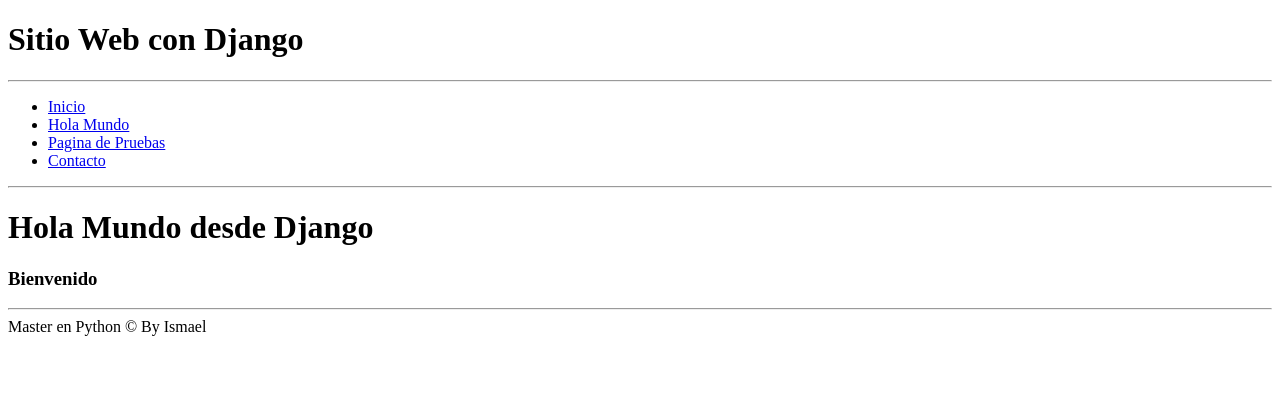
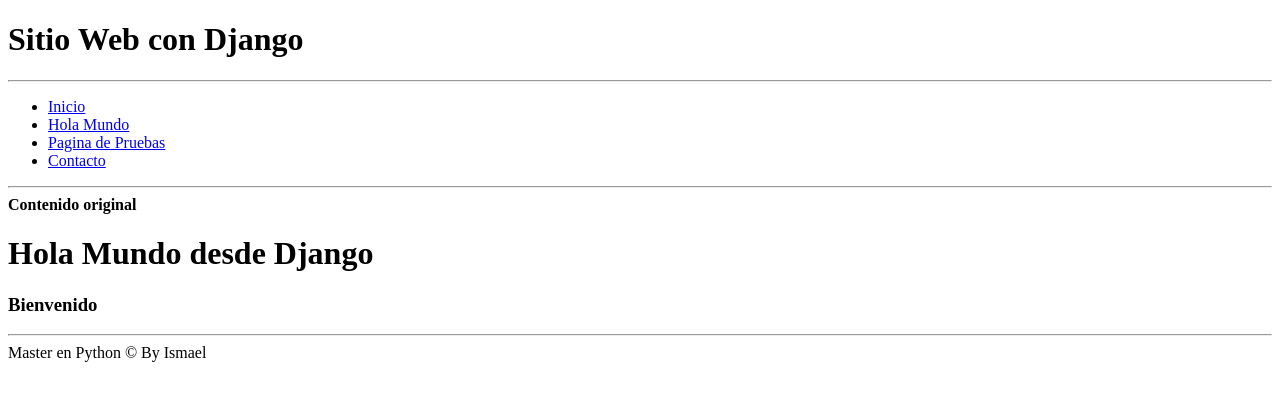
Before and after one commit to IsmaelDom/AprediendoDjango, a Django app: page /hola-mundo/ in a window 1280 px wide. Shown: the top 401 px of the page. Run offline with Django 3.2, Linux system fonts and the light colour scheme.

Commit message:
Se agrega contenido al componente padre y se muestra en un hijo.

```diff
--- a/AprendiendoDjango/miapp/templates/hola_mundo.html
+++ b/AprendiendoDjango/miapp/templates/hola_mundo.html
@@ -4,7 +4,7 @@
 {% block title %}Hello World!{% endblock %}
 
 {% block content %}
-
+    {{ block.super }}
     <h1>Hola Mundo desde Django</h1>
     <h3>Bienvenido</h3>
 
--- a/AprendiendoDjango/miapp/templates/layout.html
+++ b/AprendiendoDjango/miapp/templates/layout.html
@@ -32,7 +32,7 @@
 
     <div id="content">
         {% block content %}
-
+            <strong>Contenido original</strong>
         {% endblock %}
     </div>
 
```
